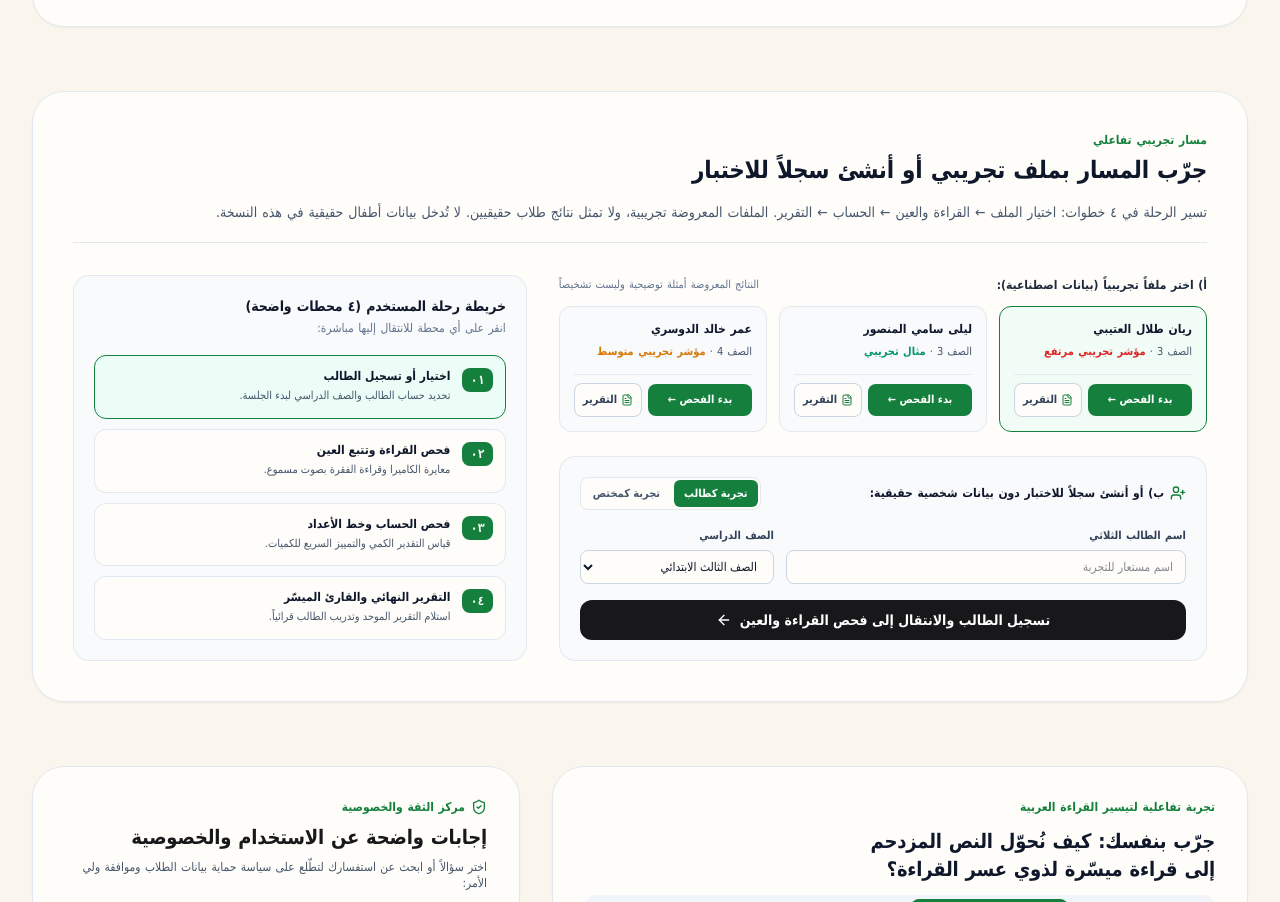
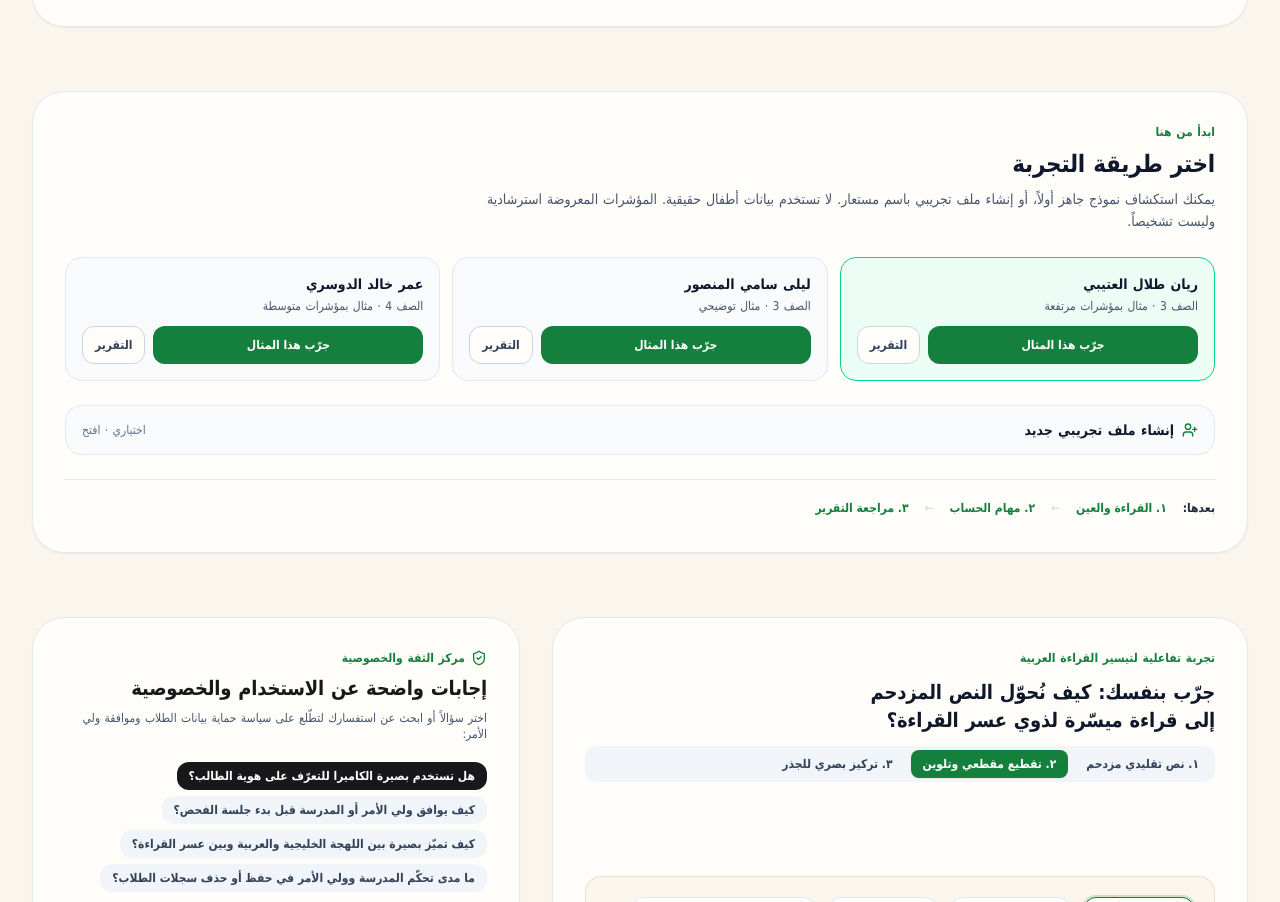
Before and after one commit to DeshaDev/De1, a React (Vite) app: page / in a window 1280 px wide. Shown: the part 2370-3272 px from the top of the page. Built offline with nearby package versions, Linux system fonts and the light colour scheme.

Commit message:
ui: simplify research start screen

```diff
--- a/src/components/HomeLandingView.tsx
+++ b/src/components/HomeLandingView.tsx
@@ -1184,262 +1184,118 @@ export const HomeLandingView: React.FC<HomeLandingViewProps> = ({
         </div>
       </section>
 
-      {/* =====================================================================
-          SECTION 4: QUICK STUDENT LIFECYCLE & DEMO PORTAL
-          (1-Click Ready Gulf/Arabic Profiles + New Student Registration + 4-Step Map)
-          ===================================================================== */}
+      {/* SECTION 4: SIMPLIFIED START */}
       <section
         id="quick-student-portal"
-        className="rounded-[2rem] bg-white border border-slate-200 p-6 sm:p-10 shadow-xs space-y-8 scroll-mt-24"
-      >
-        <div className="flex flex-wrap items-end justify-between gap-4 border-b border-slate-200 pb-5">
-          <div className="space-y-1.5">
-            <div className="text-xs font-bold text-[#15803D]">
-              مسار تجريبي تفاعلي
-            </div>
+        className="rounded-[2rem] bg-white border border-slate-200 p-5 sm:p-8 shadow-xs space-y-6 scroll-mt-24"
+      >
+        <div className="max-w-3xl space-y-2">
+          <div className="text-xs font-bold text-[#15803D]">ابدأ من هنا</div>
           <h2 className="text-xl sm:text-2xl font-bold text-slate-900 font-display">
-              جرّب المسار بملف تجريبي أو أنشئ سجلاً للاختبار
+            اختر طريقة التجربة
           </h2>
-          </div>
-          <p className="text-xs sm:text-sm text-slate-600">
-            تسير الرحلة في ٤ خطوات: اختيار الملف ← القراءة والعين ← الحساب ← التقرير. الملفات المعروضة تجريبية، ولا تمثل نتائج طلاب حقيقيين. لا تُدخل بيانات أطفال حقيقية في هذه النسخة.
+          <p className="text-sm text-slate-600 leading-relaxed">
+            يمكنك استكشاف نموذج جاهز أولاً، أو إنشاء ملف تجريبي باسم مستعار. لا تستخدم بيانات أطفال حقيقية. المؤشرات المعروضة استرشادية وليست تشخيصاً.
           </p>
         </div>
 
-        <div className="grid grid-cols-1 lg:grid-cols-12 gap-8 items-stretch">
-          {/* Right Column (7 cols): 3 Ready Student Profiles + New Student Form */}
-          <div className="lg:col-span-7 space-y-6">
-            <div className="space-y-3">
-              <div className="flex items-center justify-between">
-                <span className="text-xs font-bold text-slate-800">
-                  أ) اختر ملفاً تجريبياً (بيانات اصطناعية):
-                </span>
-                <span className="text-[11px] text-slate-500">
-                  النتائج المعروضة أمثلة توضيحية وليست تشخيصاً
-                </span>
-              </div>
-
-              <div className="grid grid-cols-1 sm:grid-cols-3 gap-3">
+        <div className="grid grid-cols-1 md:grid-cols-3 gap-3">
           {students.filter((stu) => stu.isDemoRecord).slice(0, 3).map((stu) => {
             const isCurrent = stu.id === activeStudent.id;
             return (
               <div
                 key={stu.id}
-                      className={`p-3.5 rounded-xl border text-right transition-all flex flex-col justify-between gap-3 ${
-                        isCurrent
-                          ? 'bg-emerald-50/70 border-[#15803D]'
-                          : 'bg-slate-50 border-slate-200 hover:border-[#15803D]'
-                      }`}
+                className={`rounded-2xl border p-4 flex flex-col gap-3 ${isCurrent ? 'bg-emerald-50 border-emerald-400' : 'bg-slate-50 border-slate-200'}`}
               >
                 <div>
-                        <div className="text-xs font-bold text-slate-900 leading-snug">
-                          {stu.name}
-                        </div>
-                        <div className="text-[11px] text-slate-600 mt-1">
-                          الصف {stu.gradeLevel} ·{' '}
-                          <span
-                            className={`font-semibold ${
-                              stu.readingRiskLevel === 'high'
-                                ? 'text-[#DC2626]'
-                                : stu.readingRiskLevel === 'moderate'
-                                  ? 'text-[#D97706]'
-                                  : 'text-[#059669]'
-                            }`}
-                          >
-                            {stu.readingRiskLevel === 'high'
-                              ? 'مؤشر تجريبي مرتفع'
-                              : stu.readingRiskLevel === 'moderate'
-                                ? 'مؤشر تجريبي متوسط'
-                                : 'مثال تجريبي'}
-                          </span>
-                        </div>
-                      </div>
-
-                      <div className="flex flex-col xl:flex-row items-stretch xl:items-center gap-1.5 pt-2 border-t border-slate-200/80">
-                        <button
-                          type="button"
-                          onClick={() =>
-                            onSelectExistingDemoJourney(stu.id, 'eye-lab')
-                          }
-                          className="flex-1 py-1.5 px-2 bg-[#15803D] hover:bg-[#166534] text-white text-[11px] font-bold rounded-lg transition-colors cursor-pointer text-center whitespace-nowrap"
-                        >
-                          بدء الفحص ←
+                  <div className="text-sm font-bold text-slate-900">{stu.name}</div>
+                  <div className="mt-1 text-xs text-slate-600">
+                    الصف {stu.gradeLevel} · {stu.readingRiskLevel === 'high' ? 'مثال بمؤشرات مرتفعة' : stu.readingRiskLevel === 'moderate' ? 'مثال بمؤشرات متوسطة' : 'مثال توضيحي'}
+                  </div>
+                </div>
+                <div className="flex gap-2 mt-auto">
+                  <button
+                    type="button"
+                    onClick={() => onSelectExistingDemoJourney(stu.id, 'eye-lab')}
+                    className="flex-1 rounded-xl bg-[#15803D] px-3 py-2.5 text-xs font-bold text-white hover:bg-[#166534] transition-colors cursor-pointer"
+                  >
+                    جرّب هذا المثال
                   </button>
                   <button
                     type="button"
                     onClick={() => onSelectStudentReport(stu.id)}
-                          aria-label={`عرض التقرير النهائي للطالب ${stu.name}`}
-                          className="py-1.5 px-2 bg-white hover:bg-slate-100 text-slate-700 border border-slate-300 text-[11px] font-semibold rounded-lg transition-colors cursor-pointer inline-flex items-center justify-center gap-1 whitespace-nowrap shrink-0"
-                        >
-                          <FileText className="w-3 h-3 text-[#15803D] shrink-0" />
-                          <span>التقرير</span>
+                    aria-label={`عرض التقرير التوضيحي لـ${stu.name}`}
+                    className="rounded-xl border border-slate-300 bg-white px-3 py-2.5 text-xs font-semibold text-slate-700 hover:bg-slate-100 cursor-pointer"
+                  >
+                    التقرير
                   </button>
                 </div>
               </div>
             );
           })}
         </div>
-            </div>
-
-            {/* New Student Registration Form */}
-            <form
-              onSubmit={handleQuickStartSubmit}
-              className="p-5 bg-slate-50 border border-slate-200 rounded-2xl space-y-4"
-            >
-              <div className="flex flex-wrap items-center justify-between gap-2">
-                <span className="text-xs font-bold text-slate-900 flex items-center gap-1.5">
-                  <UserPlus className="w-4 h-4 text-[#15803D]" />
-                  <span>ب) أو أنشئ سجلاً للاختبار دون بيانات شخصية حقيقية:</span>
-                </span>
-                <div className="flex items-center gap-1 bg-white border border-slate-200 rounded-lg p-0.5 text-[11px]">
-                  <button
-                    type="button"
-                    onClick={() => setMockRole('student')}
-                    className={`px-2.5 py-1 rounded-md font-semibold cursor-pointer ${
-                      mockRole === 'student'
-                        ? 'bg-[#15803D] text-white'
-                        : 'text-slate-600'
-                    }`}
-                  >
-                    تجربة كطالب
-                  </button>
-                  <button
-                    type="button"
-                    onClick={() => setMockRole('specialist')}
-                    className={`px-2.5 py-1 rounded-md font-semibold cursor-pointer ${
-                      mockRole === 'specialist'
-                        ? 'bg-[#15803D] text-white'
-                        : 'text-slate-600'
-                    }`}
-                  >
-                    تجربة كمختص
-                  </button>
-                </div>
-              </div>
-
+
+        <details className="rounded-2xl border border-slate-200 bg-slate-50">
+          <summary className="cursor-pointer list-none px-4 py-3.5 flex items-center justify-between gap-3 text-sm font-bold text-slate-900">
+            <span className="inline-flex items-center gap-2"><UserPlus className="w-4 h-4 text-[#15803D]" /> إنشاء ملف تجريبي جديد</span>
+            <span className="text-xs font-medium text-slate-500">اختياري · افتح</span>
+          </summary>
+          <form onSubmit={handleQuickStartSubmit} className="border-t border-slate-200 p-4 sm:p-5 space-y-4">
+            <p className="text-xs leading-relaxed text-slate-600">
+              استخدم اسماً مستعاراً فقط. إنشاء الملف يفتح جلسة القراءة والعين، ولا يعني أن بياناته حُفظت في الخادم.
+            </p>
             <div className="grid grid-cols-1 sm:grid-cols-3 gap-3">
               <div className="sm:col-span-2">
-                  <label
-                    htmlFor="mock-user-name"
-                    className="block text-[11px] font-semibold text-slate-700 mb-1"
-                  >
-                    اسم الطالب الثلاثي
-                  </label>
+                <label htmlFor="mock-user-name" className="block text-xs font-semibold text-slate-700 mb-1.5">اسم مستعار للتجربة</label>
                 <input
                   id="mock-user-name"
                   type="text"
                   value={mockName}
                   onChange={(e) => setMockName(e.target.value)}
-                    placeholder="اسم مستعار للتجربة"
+                  placeholder="مثال: الطالب التجريبي"
                   autoComplete="off"
                   required
                   maxLength={100}
-                    className="w-full px-3 py-2 text-xs bg-white border border-slate-300 rounded-lg text-slate-900 focus:outline-none focus:border-[#15803D]"
+                  className="w-full rounded-xl border border-slate-300 bg-white px-3 py-2.5 text-sm text-slate-900 focus:outline-none focus:border-[#15803D]"
                 />
               </div>
               <div>
-                  <label
-                    htmlFor="mock-user-grade"
-                    className="block text-[11px] font-semibold text-slate-700 mb-1"
-                  >
-                    الصف الدراسي
-                  </label>
+                <label htmlFor="mock-user-grade" className="block text-xs font-semibold text-slate-700 mb-1.5">الصف الدراسي</label>
                 <select
                   id="mock-user-grade"
                   value={mockGrade}
                   onChange={(e) => setMockGrade(Number(e.target.value))}
-                    className="w-full px-3 py-2 text-xs bg-white border border-slate-300 rounded-lg text-slate-900 focus:outline-none focus:border-[#15803D]"
-                  >
-                    <option value={2}>الصف الثاني الابتدائي</option>
-                    <option value={3}>الصف الثالث الابتدائي</option>
-                    <option value={4}>الصف الرابع الابتدائي</option>
-                    <option value={5}>الصف الخامس الابتدائي</option>
-                    <option value={6}>الصف السادس الابتدائي</option>
+                  className="w-full rounded-xl border border-slate-300 bg-white px-3 py-2.5 text-sm text-slate-900 focus:outline-none focus:border-[#15803D]"
+                >
+                  <option value={2}>الثاني الابتدائي</option>
+                  <option value={3}>الثالث الابتدائي</option>
+                  <option value={4}>الرابع الابتدائي</option>
+                  <option value={5}>الخامس الابتدائي</option>
+                  <option value={6}>السادس الابتدائي</option>
                 </select>
               </div>
             </div>
-
-              {registrationNotice && (
-                <div className="text-xs font-semibold text-[#059669]">
-                  {registrationNotice}
-                </div>
-              )}
-
-              <button
-                type="submit"
-                className="w-full py-2.5 px-4 bg-[#18181B] hover:bg-[#15803D] text-white text-xs sm:text-sm font-bold rounded-xl transition-colors flex items-center justify-center gap-2 cursor-pointer"
-              >
-                <span>تسجيل الطالب والانتقال إلى فحص القراءة والعين</span>
-                <ArrowLeft className="w-4 h-4" />
-              </button>
+            <div className="flex flex-wrap items-center justify-between gap-3">
+              <div className="flex items-center gap-2 text-xs">
+                <span className="text-slate-600">الدور:</span>
+                <button type="button" aria-pressed={mockRole === 'student'} onClick={() => setMockRole('student')} className={`rounded-lg px-3 py-2 font-semibold cursor-pointer ${mockRole === 'student' ? 'bg-emerald-700 text-white' : 'bg-white border border-slate-300 text-slate-700'}`}>طالب</button>
+                <button type="button" aria-pressed={mockRole === 'specialist'} onClick={() => setMockRole('specialist')} className={`rounded-lg px-3 py-2 font-semibold cursor-pointer ${mockRole === 'specialist' ? 'bg-emerald-700 text-white' : 'bg-white border border-slate-300 text-slate-700'}`}>مختص</button>
+              </div>
+              <button type="submit" className="rounded-xl bg-[#18181B] hover:bg-[#15803D] px-5 py-3 text-sm font-bold text-white transition-colors inline-flex items-center justify-center gap-2 cursor-pointer">
+                بدء جلسة القراءة والعين <ArrowLeft className="w-4 h-4" />
+              </button>
+            </div>
+            {registrationNotice && <p role="status" className="text-xs font-semibold text-emerald-700">{registrationNotice}</p>}
           </form>
-          </div>
-
-          {/* Left Column (5 cols): The 4 Sequential Stations Map */}
-          <div className="lg:col-span-5 flex flex-col justify-between bg-slate-50 border border-slate-200 rounded-2xl p-5 space-y-4">
-            <div className="space-y-1">
-              <h3 className="text-sm font-bold text-slate-900">
-                خريطة رحلة المستخدم (٤ محطات واضحة)
-              </h3>
-              <p className="text-xs text-slate-500">
-                انقر على أي محطة للانتقال إليها مباشرة:
-              </p>
-            </div>
-
-            <div className="space-y-2.5">
-              {[
-                {
-                  step: '٠١',
-                  title: 'اختيار أو تسجيل الطالب',
-                  desc: 'تحديد حساب الطالب والصف الدراسي لبدء الجلسة.',
-                  tab: 'home' as AppTabId,
-                  active: true,
-                },
-                {
-                  step: '٠٢',
-                  title: 'فحص القراءة وتتبع العين',
-                  desc: 'معايرة الكاميرا وقراءة الفقرة بصوت مسموع.',
-                  tab: 'eye-lab' as AppTabId,
-                  active: false,
-                },
-                {
-                  step: '٠٣',
-                  title: 'فحص الحساب وخط الأعداد',
-                  desc: 'قياس التقدير الكمي والتمييز السريع للكميات.',
-                  tab: 'dyscalculia-lab' as AppTabId,
-                  active: false,
-                },
-                {
-                  step: '٠٤',
-                  title: 'التقرير النهائي والقارئ الميسّر',
-                  desc: 'استلام التقرير الموحد وتدريب الطالب قرائياً.',
-                  tab: 'dashboard' as AppTabId,
-                  active: false,
-                },
-              ].map((item) => (
-                <button
-                  key={item.step}
-                  type="button"
-                  onClick={() => onNavigateTab(item.tab)}
-                  className={`w-full p-3 rounded-xl border text-right transition-all flex items-start gap-3 cursor-pointer ${
-                    item.active
-                      ? 'bg-emerald-50/90 border-[#15803D]'
-                      : 'bg-white border-slate-200 hover:border-[#15803D]'
-                  }`}
-                >
-                  <span className="px-2 py-1 rounded-lg bg-[#15803D] text-white font-mono text-xs font-bold shrink-0">
-                    {item.step}
-                  </span>
-                  <div className="space-y-0.5">
-                    <div className="text-xs font-bold text-slate-900">
-                      {item.title}
-                    </div>
-                    <p className="text-[11px] text-slate-600">{item.desc}</p>
-                  </div>
-                </button>
-              ))}
-            </div>
-          </div>
+        </details>
+
+        <div className="flex flex-wrap items-center gap-x-4 gap-y-2 border-t border-slate-200 pt-4 text-xs text-slate-600">
+          <span className="font-bold text-slate-800">بعدها:</span>
+          <button type="button" onClick={() => onNavigateTab('eye-lab')} className="font-semibold text-[#15803D] hover:underline cursor-pointer">١. القراءة والعين</button>
+          <span aria-hidden="true" className="text-slate-300">←</span>
+          <button type="button" onClick={() => onNavigateTab('dyscalculia-lab')} className="font-semibold text-[#15803D] hover:underline cursor-pointer">٢. مهام الحساب</button>
+          <span aria-hidden="true" className="text-slate-300">←</span>
+          <button type="button" onClick={() => onNavigateTab('dashboard')} className="font-semibold text-[#15803D] hover:underline cursor-pointer">٣. مراجعة التقرير</button>
         </div>
       </section>
 
```
Lines whose indentation alone changed are shown as unchanged.
